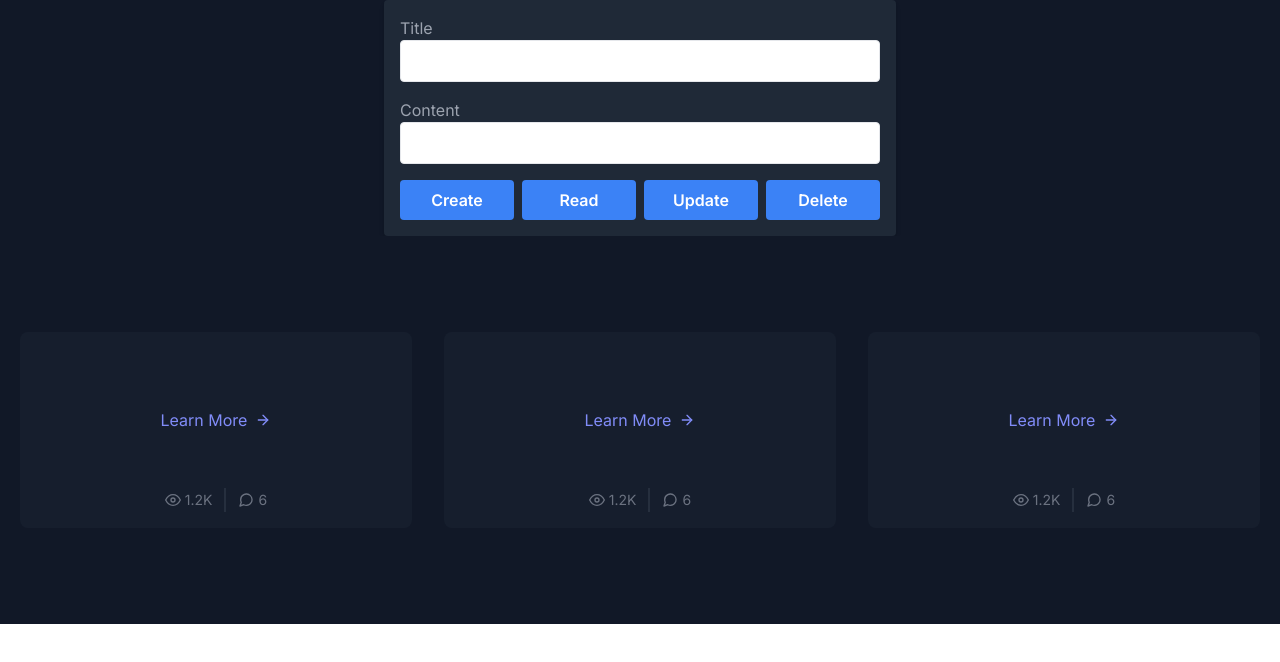
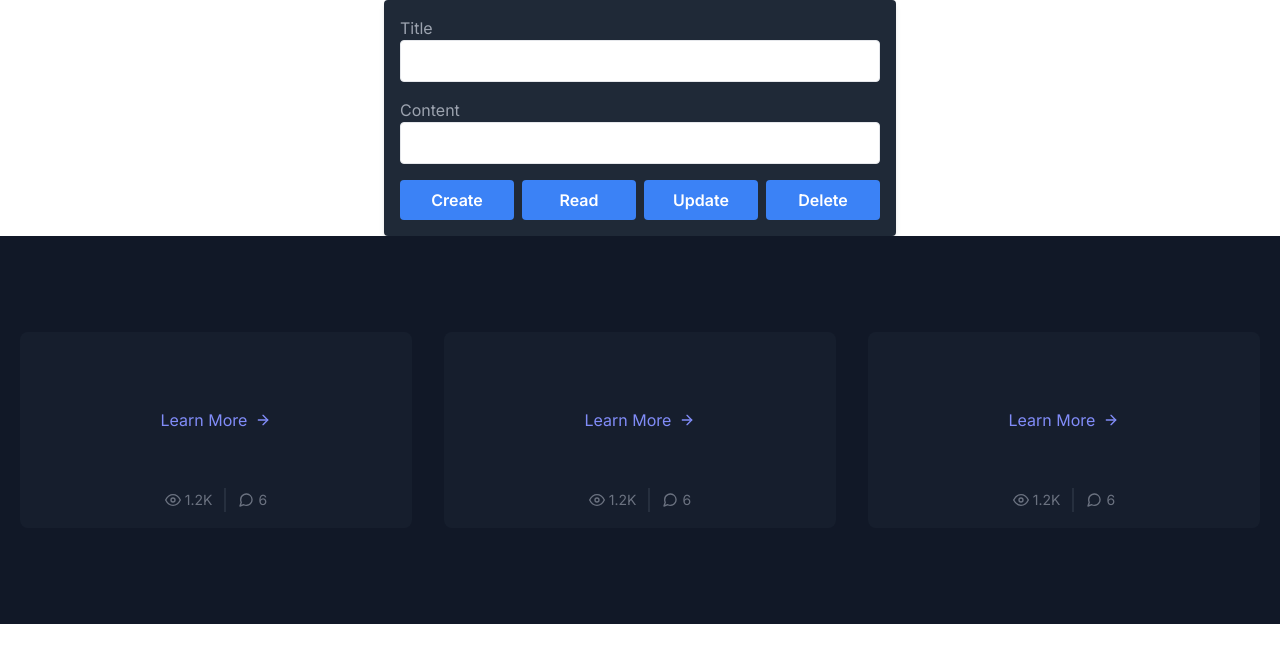
Before and after one commit to Arbab02/Appwrite-Blog, a Next.js app: page /Crud in a window 1280 px wide. Shown: the top 662 px of the page. Built offline with nearby package versions, Linux system fonts and the light colour scheme.

Commit message:
Update page.js

```diff
--- a/src/app/Crud/page.js
+++ b/src/app/Crud/page.js
@@ -163,7 +163,7 @@
     return (
       <>
 
-  <section class="text-black bg-gray-900 body-font">
+  <section class="text-black body-font">
     <form class=" max-w-lg mx-auto p-4 bg-gray-800 rounded shadow-md">
       <div class="mb-4">
         <label for="title" class="block text-gray-400">Title </label>
```
